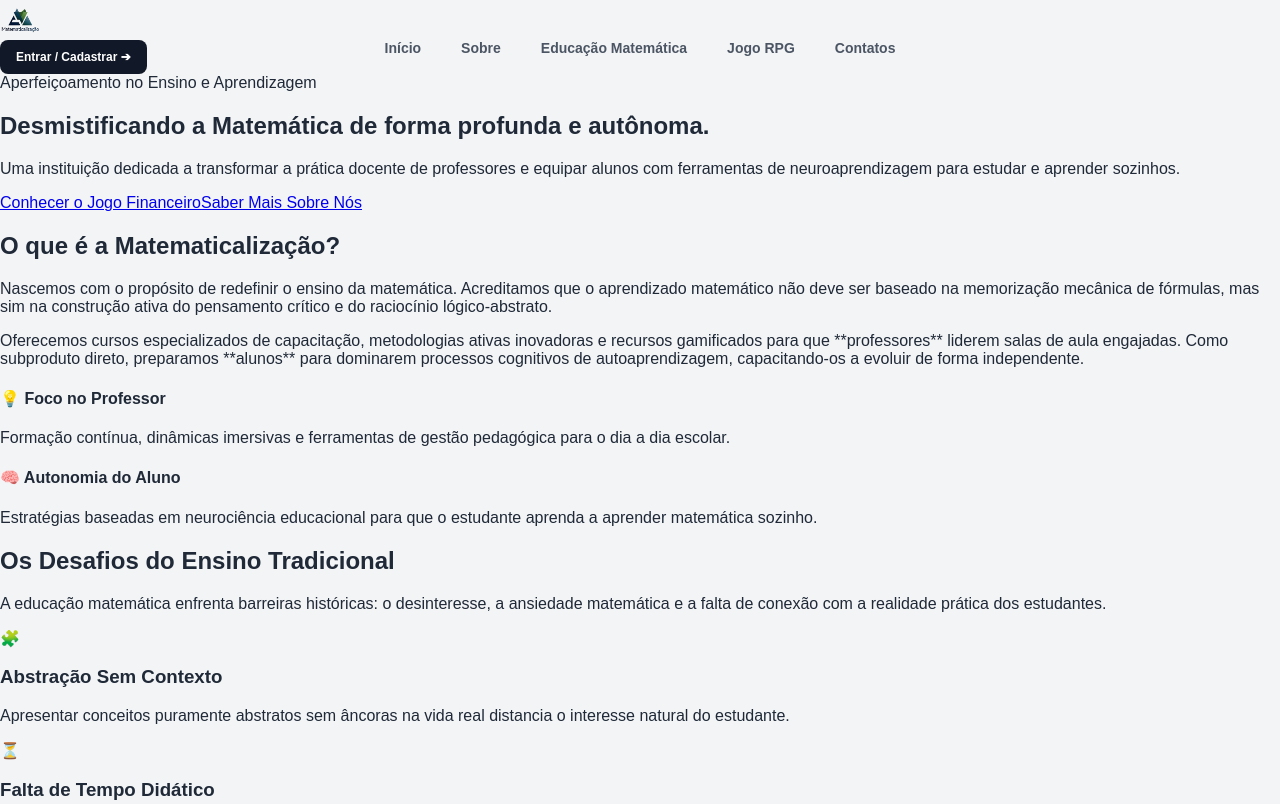
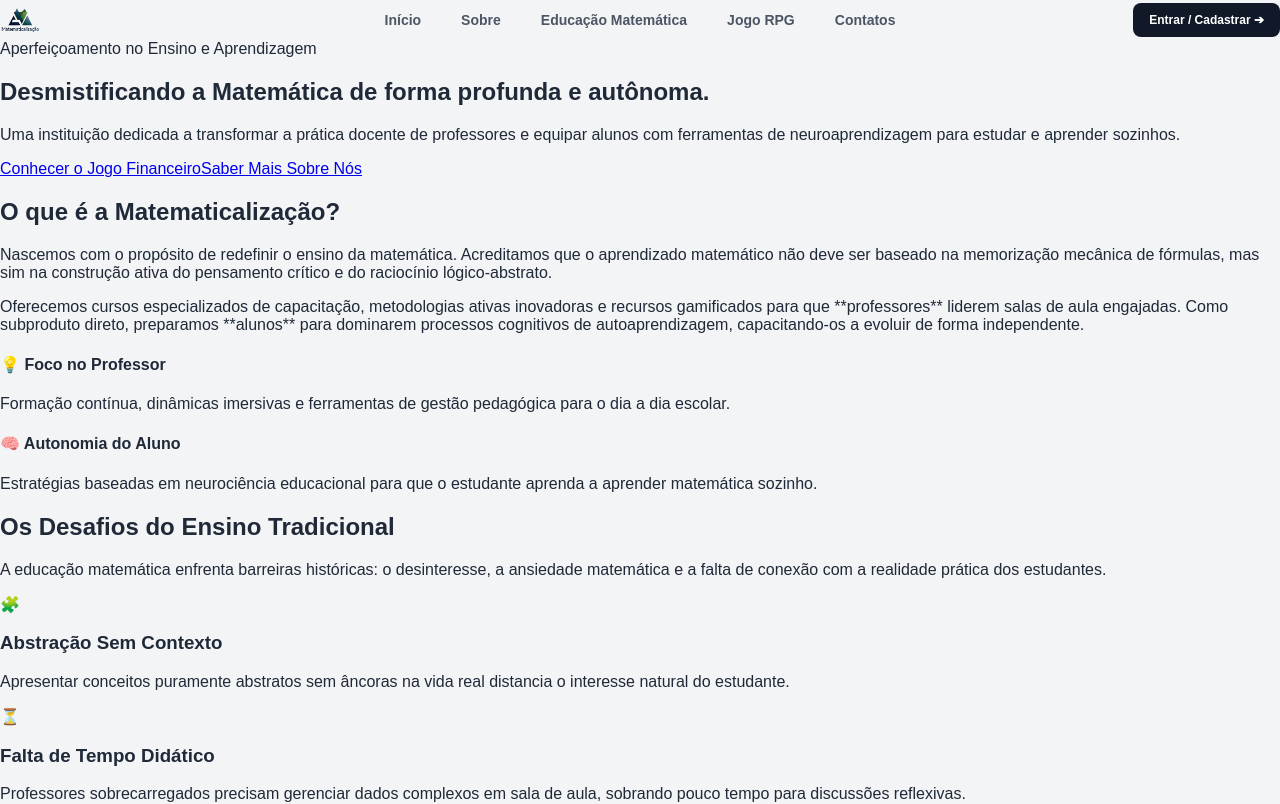
Before and after one commit to vitoresantos/matematicalizao, a React (Vite) app in the folder frontend/: page / in a window 1280 px wide. Shown: the top 804 px of the page. Built offline with nearby package versions, Linux system fonts and the light colour scheme; the HTML template or start-up script is replaced by a standard one.

Commit message:
Fix: alinhamento horizontal perfeito usando CSS Grid de 3 colunas

```diff
--- a/frontend/src/index.css
+++ b/frontend/src/index.css
@@ -13,22 +13,63 @@
 }
 
 /* ==========================================
-   🧭 ESTRUTURA DO MENU CENTRALIZADO
+   🧭 ESTRUTURA DO MENU COM GRID (LOGO | MENU | BOTÃO)
    ========================================== */
 
-/* Garante que os links fiquem centralizados no meio da barra */
-.navbar-links-center {
-  display: flex;
-  align-items: center;
-  gap: 2.5rem; /* Espaçamento entre os links */
-  font-weight: 600;
-  font-size: 0.875rem;
-  position: absolute;
-  left: 50%;
-  transform: translateX(-50%);
+/* Configuração para Telas Grandes (Computador) */
+@media (min-width: 1024px) {
+  .navbar-grid-container {
+    display: grid !important;
+    /* Divide a barra em 3 colunas: Esquerda (ajustável), Centro (ocupa o meio), Direita (ajustável) */
+    grid-template-columns: 1fr auto 1fr;
+    align-items: center;
+    width: 100%;
+  }
+
+  /* Alinha a logo estritamente à esquerda */
+  .navbar-logo-wrapper {
+    display: flex;
+    justify-content: flex-start;
+    cursor: pointer;
+  }
+
+  /* Centraliza perfeitamente o menu no meio da tela */
+  .navbar-links-center {
+    display: flex !important;
+    align-items: center;
+    gap: 2.5rem;
+    font-weight: 600;
+    font-size: 0.875rem;
+    justify-content: center;
+  }
+
+  /* Alinha o botão de login estritamente à direita */
+  .navbar-button-wrapper {
+    display: flex !important;
+    justify-content: flex-end;
+  }
 }
 
-/* Oculta o botão de três risquinhos (☰) em telas de computador automaticamente */
+/* Configuração para Telas Pequenas (Celular) */
+@media (max-width: 1023px) {
+  .navbar-grid-container {
+    display: flex;
+    justify-content: space-between;
+    align-items: center;
+  }
+
+  .navbar-links-center {
+    display: none !important;
+  }
+
+  .mobile-menu-toggle {
+    display: block !important;
+  }
+}
+
+/* ==========================================
+   📱 COMPONENTES AUXILIARES E BOTÕES
+   ========================================== */
 .mobile-menu-toggle {
   display: none;
   font-size: 1.5rem;
@@ -37,7 +78,6 @@
   cursor: pointer;
 }
 
-/* Oculta a caixinha do menu mobile no computador */
 .mobile-menu-dropdown {
   display: flex;
   flex-direction: column;
@@ -50,31 +90,20 @@
   box-shadow: inset 0 2px 4px 0 rgba(0, 0, 0, 0.06);
 }
 
-/* ==========================================
-   📱 REGRAS DE RESPONSIVIDADE (Telas menores que 1024px)
-   ========================================== */
-@media (max-width: 1023px) {
-  /* Some com o menu do meio no celular */
-  .navbar-links-center {
-    display: none !important;
-  }
-
-  /* Força o botão hambúrguer a aparecer no celular */
-  .mobile-menu-toggle {
-    display: block !important;
-  }
-}
-
 @media (min-width: 1024px) {
-  /* Força o menu do celular a sumir completamente em telas grandes, mesmo se estiver aberto */
   .mobile-menu-dropdown {
     display: none !important;
   }
 }
 
-/* ==========================================
-   🎨 COMPONENTES ESTÉTICOS (CUSTOMIZÁVEIS)
-   ========================================== */
+/* Estilização da Logo, Botões e Links permanecem iguais */
+.navbar-logo {
+  height: 40px;
+  width: auto;
+  object-fit: contain;
+  display: block;
+}
+
 .navbar-link {
   color: #4b5563;
   text-decoration: none;
@@ -111,10 +140,3 @@
   border: none;
   cursor: pointer;
 }
-
-.navbar-logo {
-  height: 40px;
-  width: auto;
-  object-fit: contain;
-  display: block;
-}
--- a/frontend/src/pages/institucional/HomeInstitucional.jsx
+++ b/frontend/src/pages/institucional/HomeInstitucional.jsx
@@ -17,10 +17,11 @@
 
       {/* 🧭 1. Menu de Navegação Superior (Navbar) */}
       <nav className="fixed top-0 left-0 right-0 z-50 bg-white/90 backdrop-blur-md border-b border-gray-100 shadow-sm">
-        <div className="max-w-6xl mx-auto px-4 py-4 flex justify-between items-center w-full">
+        {/* Adicionamos a classe navbar-grid-container aqui */}
+        <div className="max-w-6xl mx-auto px-4 py-4 navbar-grid-container">
 
           {/* 1. LADO ESQUERDO: Logo da Instituição */}
-          <div className="flex items-center select-none cursor-pointer" onClick={() => navigate('/')}>
+          <div className="navbar-logo-wrapper" onClick={() => navigate('/')}>
             <img
               src="/arquivos/logo.png"
               alt="Logo Matematicalização"
@@ -28,7 +29,7 @@
             />
           </div>
 
-          {/* 2. CENTRO: Links do Menu (Fica exatamente no meio da tela no PC) */}
+          {/* 2. CENTRO: Links do Menu */}
           <div className="hidden lg:flex navbar-links-center">
             <a href="#inicio" className="navbar-link">Início</a>
             <a href="#sobre" className="navbar-link">Sobre</a>
@@ -38,7 +39,7 @@
           </div>
 
           {/* 3. LADO DIREITO: Botão de Login / Cadastro */}
-          <div className="hidden lg:block">
+          <div className="hidden lg:block navbar-button-wrapper">
             <button
               onClick={aoNavegarParaAuth}
               className="navbar-btn-primary"
@@ -47,7 +48,7 @@
             </button>
           </div>
 
-          {/* 4. BOTÃO HAMBÚRGUER: Aparece APENAS no celular/tablet */}
+          {/* 4. BOTÃO HAMBÚRGUER: Celular/Tablet */}
           <button
             className="mobile-menu-toggle focus:outline-none"
             onClick={() => setMenuAberto(!menuAberto)}
@@ -56,7 +57,7 @@
           </button>
         </div>
 
-        {/* 5. MENU RETRÁTIL MOBILE: Abre apenas no celular se clicado */}
+        {/* 5. MENU RETRÁTIL MOBILE */}
         {menuAberto && (
           <div className="mobile-menu-dropdown">
             <a href="#inicio" className="navbar-link" onClick={() => setMenuAberto(false)}>Início</a>
```
